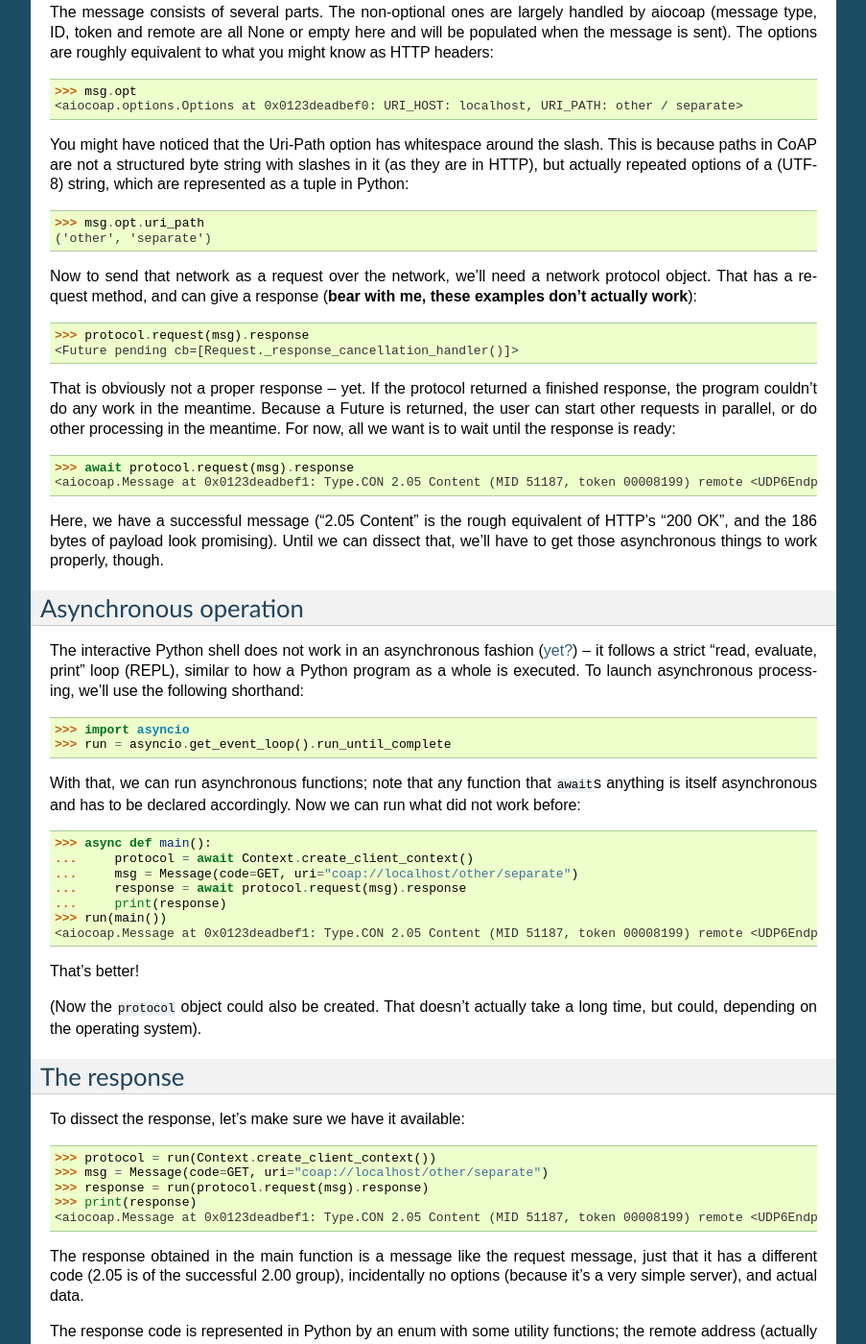
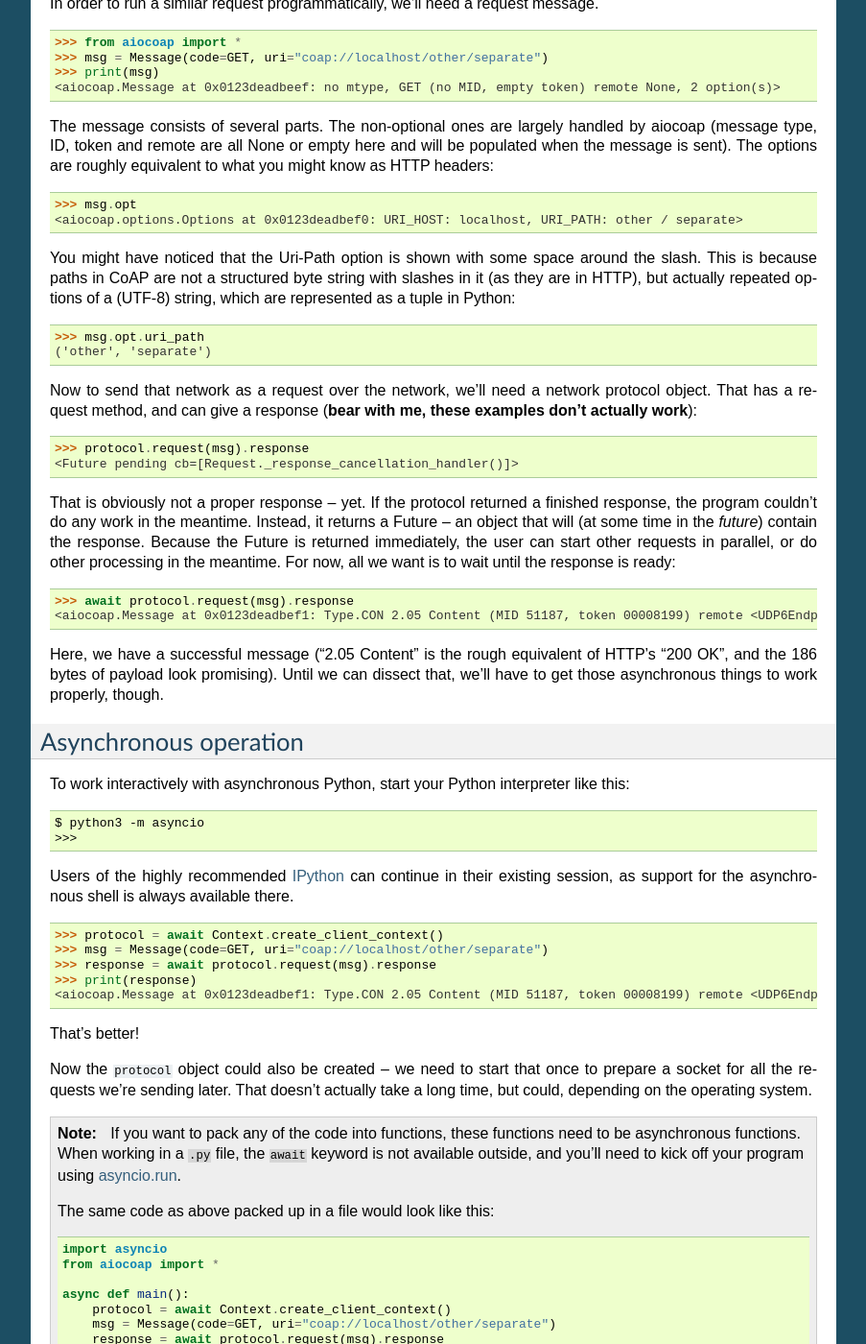
Before and after one commit to chrysn/aiocoap, a Sphinx documentation site: the page built from doc/guidedtour.rst, in a window 1280 px wide and 1400 px high, scrolled down 1459 px. Shown: the whole window at 96% size, without its empty margins (198-1101 px from the left). Built offline with Sphinx 7.4.7, drawn with Linux system fonts in a browser that asks for light colours; pages that are not in the unit, such as notebooks, are missing from menus; some of the changed text lies outside the part shown.

Commit message:
guided tour: Update to use `await` on the prompt, and `asyncio.run`
Closes: https://github.com/chrysn/aiocoap/issues/162

```diff
--- a/doc/guidedtour.rst
+++ b/doc/guidedtour.rst
@@ -39,18 +39,26 @@ In a separate terminal, use :doc:`the aiocoap-client tool <tools>` to send a
 GET request to the server::
 
     $ ./aiocoap-client coap://localhost/.well-known/core
-    </time>; obs, </.well-known/core>; ct=40, </other/separate>, </other/block>
+    application/link-format content was re-formatted
+    </.well-known/core>; ct="40",
+    </time>; obs,
+    </other/block>,
+    </other/separate>; title="A large resource",
+    </whoami>,
+    <https://christian.amsuess.com/tools/aiocoap/#version-0.4.3.post0>; rel="impl-info"
 
 The address we're using here is a resource on the local machine (``localhost``)
 at the well-known location ``.well-known/core``, which in CoAP is the go-to
 location if you don't know anything about the paths on the server beforehand.
 It tells that there is a resource at the path ``/time`` that has the ``obs``\
-ervable attribute, a resource at the path ``/.well-known/core``, and two more
-at ``/other/separate`` and ``/other/block``.
+ervable attribute, a resource at the path ``/.well-known/core``, and more at
+``/other/...`` and ``/whoami``.
 
-.. note:: Getting "5.00 Internal Server Error" instead? Install the
-    `link_header module`_ and restart the server, or trust me that the output
-    would look like that if it were installed and proceed.
+.. note:: Getting "5.00 Internal Server Error" instead, all lines in a single
+    row or no color? Then there are third party modules missing. Run ``python3
+    -m aiocoap.cli.defaults`` to see which they are, or just go back to the
+    :ref:`installation step<installation-development>` and make sure to include
+    the "``[all]``" part.
 
 .. _`link_header module`: https://pypi.python.org/pypi/LinkHeader
 
@@ -78,7 +86,9 @@ A request
 ---------
 
 In order to run a similar request programmatically, we'll need a request
-message::
+message.
+
+::
 
     >>> from aiocoap import *
     >>> msg = Message(code=GET, uri="coap://localhost/other/separate")
@@ -93,7 +103,7 @@ equivalent to what you might know as HTTP headers::
     >>> msg.opt
     <aiocoap.options.Options at 0x0123deadbef0: URI_HOST: localhost, URI_PATH: other / separate>
 
-You might have noticed that the Uri-Path option has whitespace around the
+You might have noticed that the Uri-Path option is shown with some space around the
 slash. This is because paths in CoAP are not a structured byte string with
 slashes in it (as they are in HTTP), but actually repeated options of a (UTF-8)
 string, which are represented as a tuple in Python::
@@ -109,10 +119,11 @@ me, these examples don't actually work**)::
     <Future pending cb=[Request._response_cancellation_handler()]>
 
 That is obviously not a proper response -- yet. If the protocol returned a
-finished response, the program couldn't do any work in the meantime. Because a
-Future is returned, the user can start other requests in parallel, or do other
-processing in the meantime. For now, all we want is to wait until the response
-is ready::
+finished response, the program couldn't do any work in the meantime. Instead,
+it returns a Future -- an object that will (at some time in the *future*)
+contain the response. Because the Future is returned immediately, the user can
+start other requests in parallel, or do other processing in the meantime. For
+now, all we want is to wait until the response is ready::
 
     >>> await protocol.request(msg).response
     <aiocoap.Message at 0x0123deadbef1: Type.CON 2.05 Content (MID 51187, token 00008199) remote <UDP6EndpointAddress [::ffff:127.0.0.1]:5683 with local address>, 186 byte(s) payload>
@@ -126,42 +137,53 @@ though.
 Asynchronous operation
 ----------------------
 
-The interactive Python shell does not work in an asynchronous fashion (`yet?`_)
--- it follows a strict "read, evaluate, print" loop (REPL), similar to how a
-Python program as a whole is executed. To launch asynchronous processing, we'll
-use the following shorthand::
+To work interactively with asynchronous Python, start your Python interpreter
+like this::
 
-    >>> import asyncio
-    >>> run = asyncio.get_event_loop().run_until_complete
+    $ python3 -m asyncio
+    >>>
 
-With that, we can run asynchronous functions; note that any function that
-``await``\ s anything is itself asynchronous and has to be declared
-accordingly. Now we can run what did not work before::
+Users of the highly recommended IPython_ can continue in their existing
+session, as support for the asynchronous shell is always available there.
 
-    >>> async def main():
-    ...     protocol = await Context.create_client_context()
-    ...     msg = Message(code=GET, uri="coap://localhost/other/separate")
-    ...     response = await protocol.request(msg).response
-    ...     print(response)
-    >>> run(main())
+::
+
+    >>> protocol = await Context.create_client_context()
+    >>> msg = Message(code=GET, uri="coap://localhost/other/separate")
+    >>> response = await protocol.request(msg).response
+    >>> print(response)
     <aiocoap.Message at 0x0123deadbef1: Type.CON 2.05 Content (MID 51187, token 00008199) remote <UDP6EndpointAddress [::ffff:127.0.0.1]:5683 with local address>, 186 byte(s) payload>
 
 That's better!
 
-(Now the ``protocol`` object could also be created. That doesn't actually take
-a long time, but could, depending on the operating system).
+Now the ``protocol`` object could also be created -- we need to start that
+once to prepare a socket for all the requests we're sending later. That doesn't
+actually take a long time, but could, depending on the operating system.
 
+.. note::
+
+   If you want to pack any of the code into functions, these functions need to
+   be asynchronous functions. When working in a ``.py`` file, the ``await``
+   keyword is not available outside, and you'll need to kick off your program
+   using `asyncio.run`__.
+
+   .. __: https://docs.python.org/3/library/asyncio-task.html#asyncio.run
+
+   The same code as above packed up in a file would look like this::
+
+       import asyncio
+       from aiocoap import *
+
+       async def main():
+           protocol = await Context.create_client_context()
+           msg = Message(code=GET, uri="coap://localhost/other/separate")
+           response = await protocol.request(msg).response
+           print(response)
+
+       asyncio.run(main())
 
 The response
 ------------
-
-To dissect the response, let's make sure we have it available::
-
-    >>> protocol = run(Context.create_client_context())
-    >>> msg = Message(code=GET, uri="coap://localhost/other/separate")
-    >>> response = run(protocol.request(msg).response)
-    >>> print(response)
-    <aiocoap.Message at 0x0123deadbef1: Type.CON 2.05 Content (MID 51187, token 00008199) remote <UDP6EndpointAddress [::ffff:127.0.0.1]:5683 with local address>, 186 byte(s) payload>
 
 The response obtained in the main function is a message like the request
 message, just that it has a different code (2.05 is of the successful 2.00
@@ -226,4 +247,3 @@ documentation for the server side until the tour covers that is complete.
 
 
 .. _IPython: http://ipython.org/
-.. _`yet?`: https://github.com/ipython/ipython/issues/9166
```
Also changed, not shown: other parts of doc/guidedtour.rst (+2 -3 lines).
